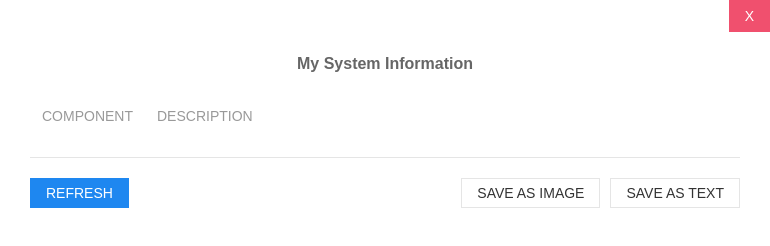
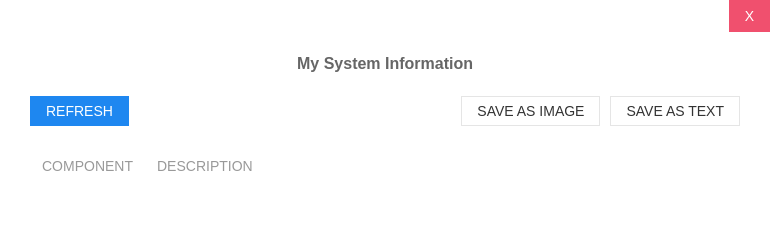
Before and after one commit to jecsham/my-system-information, an Electron app: page src/views/main/main.view.html in a window 770 px wide. Drawn offline with Linux system fonts and the light colour scheme; no server answers.

Commit message:
Changed buttons position

```diff
--- a/src/views/main/main.view.html
+++ b/src/views/main/main.view.html
@@ -19,6 +19,12 @@
   <div class="uk-padding-large uk-padding-remove-vertical">
     <div id="render-portion">
       <p class="uk-text-center uk-margin-top uk-text-bold">My System Information</p>
+      <div data-html2canvas-ignore class="uk-flex uk-flex-right uk-margin-small">
+        <button id="btnRefresh" class="uk-button uk-button-primary uk-button-small uk-margin-auto-right">Refresh</button>
+        <button id="btnSaveImage" class="uk-button uk-button-default uk-button-small uk-margin-small-right">Save as
+          image</button>
+        <button id="btnSaveTxt" class="uk-button uk-button-default uk-button-small">Save as text</button>
+      </div>
       <table class="uk-table uk-table-divider uk-table-small uk-table-middle">
         <thead>
           <tr>
@@ -30,13 +36,6 @@
         </tbody>
       </table>
     </div>
-    <hr>
-    <div class="uk-flex uk-flex-right uk-margin-small">
-      <button id="btnRefresh" class="uk-button uk-button-primary uk-button-small uk-margin-auto-right">Refresh</button>
-      <button id="btnSaveImage" class="uk-button uk-button-default uk-button-small uk-margin-small-right">Save as
-        image</button>
-      <button id="btnSaveTxt" class="uk-button uk-button-default uk-button-small">Save as text</button>
-    </div>
   </div>
   <script src="../assets/js/uikit.min.js"></script>
   <script src="main.view.js"></script>
```
